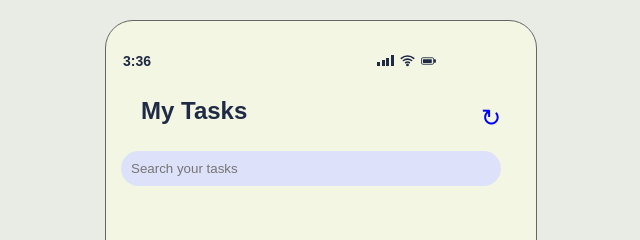
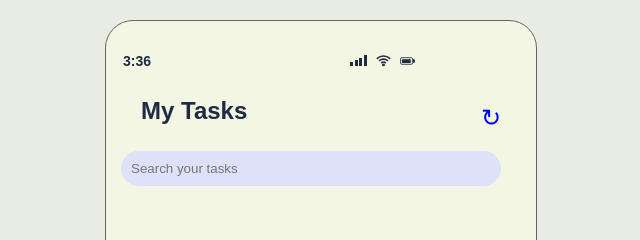
Before and after one commit to ABDULMUIZ211/html-To-do-App, a plain HTML site: page index.html in a window 1280 px wide. Shown: the top 240 px of the page, 319-959 px from the left. Drawn offline with Linux system fonts and the light colour scheme.

Commit message:
clean up CSS

```diff
--- a/style.css
+++ b/style.css
@@ -34,24 +34,24 @@ body {
     margin: 0;
     padding: 0;
     font-weight: bold;
-    margin-right: 220px;
+    padding-right: 190px;
 }
 
 .status-bar {
   display: flex;
-  justify-content: space-between;
+  justify-content: flex-start;
   align-items: center;
   padding: 14px 24px 0 2px;
   font-size: 14px;
   font-weight: bold;
   color: #1f2a44;
+  gap: 0px;
 }
 .status-icons {
   display: flex;
   align-items: center;
-  gap: 6px;
+  gap: 9px;
 }
-
 
 .signal {
   display: flex;
```
